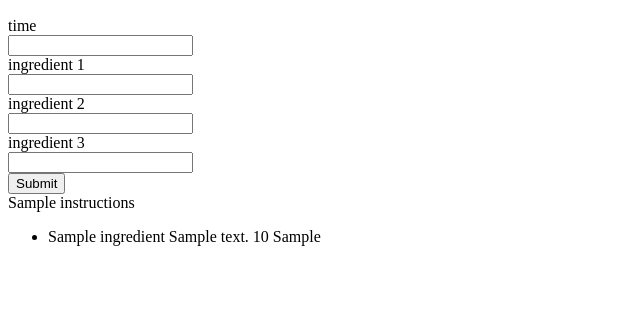
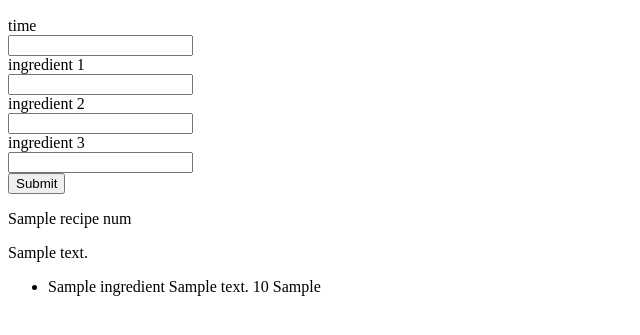
Before and after one commit to simonvantulder/UseMyLeftovers, a Django app: template main_app/templates/dashboard.html in a window 1280 px wide. Shown: the part 148-483 px from the top of the page, without its empty margins (0-640 px from the left). Run offline with Django 3.2, Linux system fonts and the light colour scheme; the template is opened without the code that fills it: most values are stand-ins (such as "Sample title", 1, 10 or a date in 2020).

Commit message:
fixed write out each recipe step individually

```diff
--- a/main_app/templates/dashboard.html
+++ b/main_app/templates/dashboard.html
@@ -46,7 +46,17 @@
         </form>
         <div>
 
-            {{recipe_num.instructions}} <!-- currently printing instructions object working on getting to print individual steps in a list-->
+            <p>
+                {{recipe_num.name}} <!-- print recipe name :) yum-->
+            </p>
+            <p>
+                {% for instruction in instructions %}
+                    <p>
+                        {{instruction.display_text}} <!-- loop through and print each instructions step -->
+                    </p>
+                {% endfor %}
+            </p>
+
         </div>
         <div>
             <ul>
```
Also changed, not shown: main_app/views.py (+5 -4 lines).
